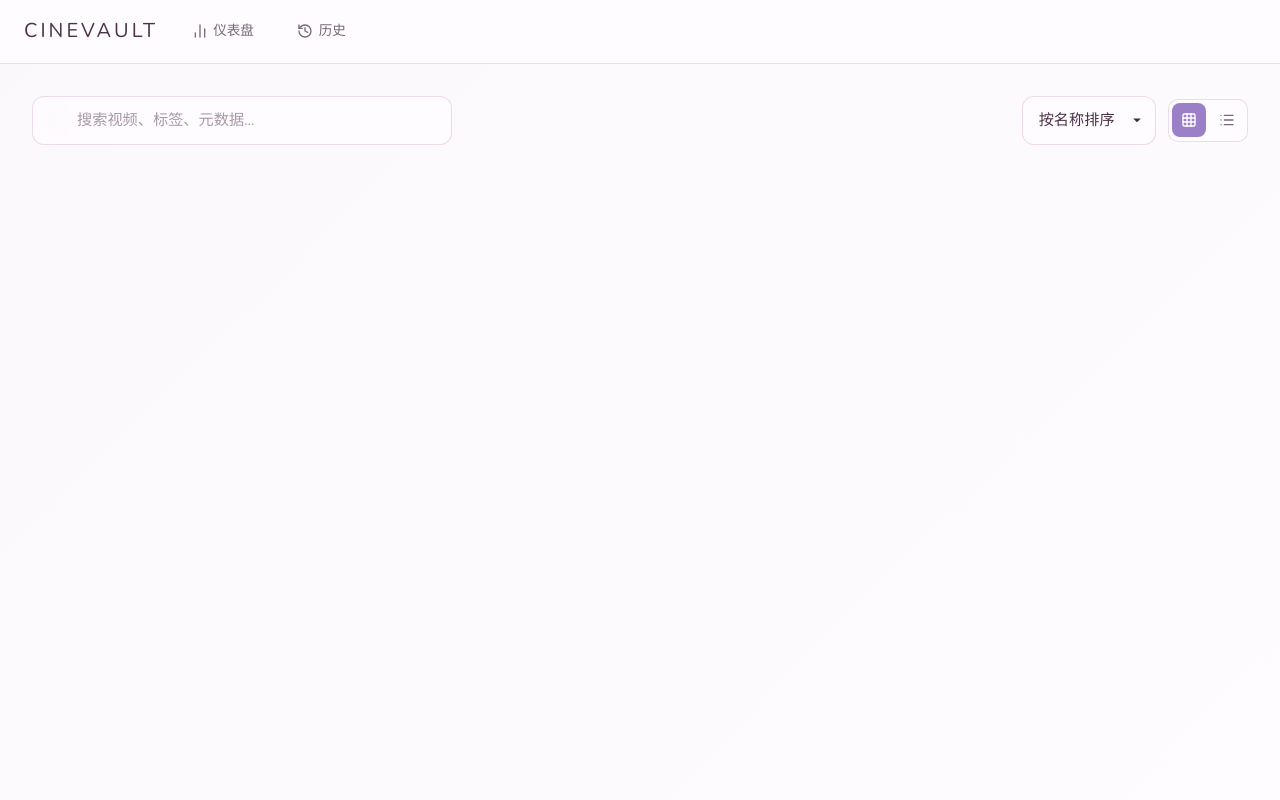
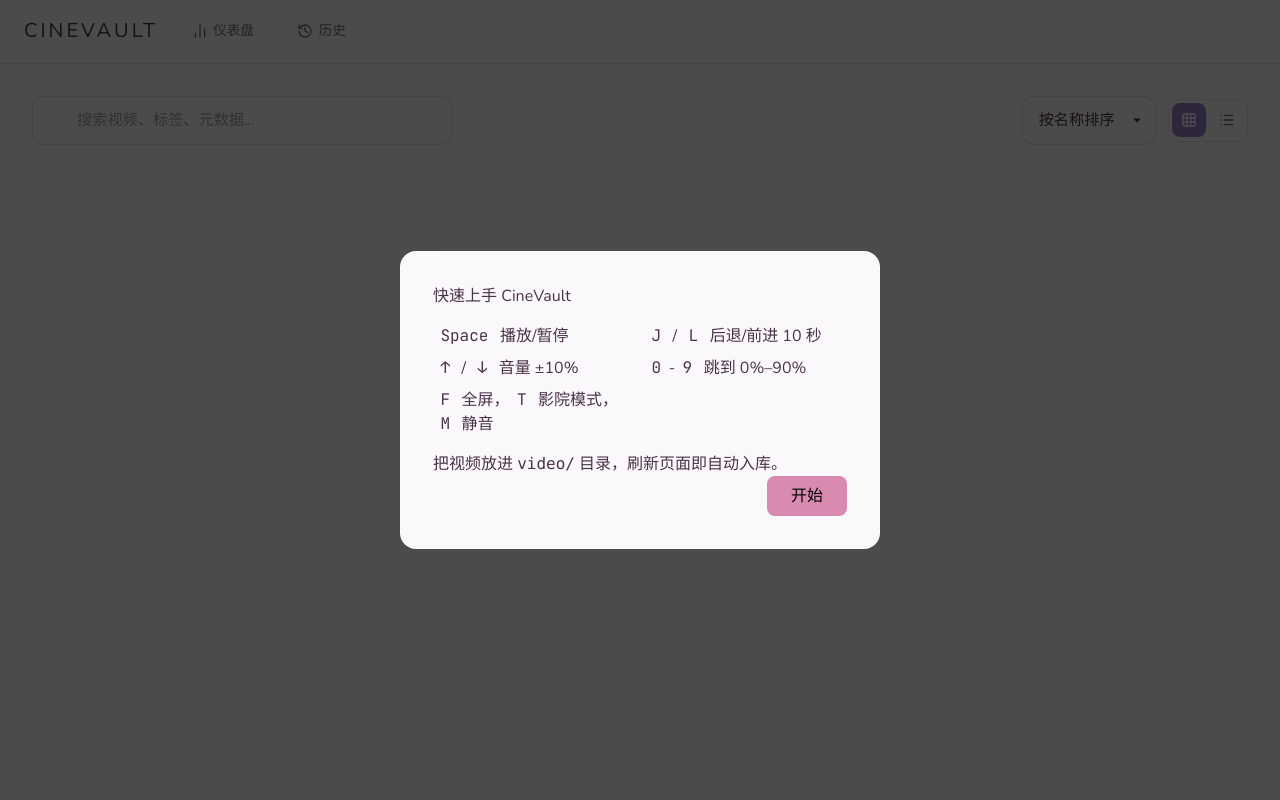
Before and after one commit to Kinder-song/Cinevault, a Flask app: template templates/index.html in a window 1280 px wide. Run offline with Flask 3, Linux system fonts and the light colour scheme; the template is opened without the code that fills it, so the values that code supplies are empty; some libraries are stand-ins or nearby versions.

Commit message:
feat(onboarding): show keyboard shortcuts on first visit
Dismissible via close button, overlay click, or Escape. Uses
localStorage so it only shows once per browser. Does not show
during forced password change.

```diff
--- a/static/css/player.css
+++ b/static/css/player.css
@@ -1139,3 +1139,36 @@
     outline: 2px solid var(--accent-lavender, #89b4e8);
     outline-offset: 2px;
 }
+
+/* ==================== Onboarding Overlay (Plan 5 Task 6) ==================== */
+.onboarding-overlay {
+    position: fixed; inset: 0;
+    background: rgba(0, 0, 0, 0.7);
+    display: flex; align-items: center; justify-content: center;
+    z-index: 2000;
+}
+.onboarding-modal {
+    background: var(--bg-deep, #1a1a1a);
+    border: 1px solid rgba(255, 255, 255, 0.1);
+    border-radius: 16px;
+    padding: 2rem; max-width: 480px;
+    color: var(--text-primary, #fff);
+}
+.onboarding-tips {
+    list-style: none; padding: 0;
+    display: grid; grid-template-columns: 1fr 1fr; gap: 0.5rem;
+    margin: 1rem 0;
+}
+.onboarding-tips kbd {
+    background: rgba(255, 255, 255, 0.1);
+    border: 1px solid rgba(255, 255, 255, 0.2);
+    border-radius: 4px;
+    padding: 0 0.4rem;
+    font-family: 'JetBrains Mono', monospace;
+}
+.onboarding-close {
+    background: var(--accent-pink, #ec4899);
+    color: #000; border: none;
+    border-radius: 8px; padding: 0.5rem 1.5rem;
+    cursor: pointer; float: right;
+}
--- a/static/js/main.js
+++ b/static/js/main.js
@@ -5,6 +5,7 @@
 import { toggleTagEditor, deleteTag } from './modules/tags.js';
 import { initVideoErrorHandling } from './modules/video_errors.js';
 import { initLightboxDelegation } from './modules/lightbox_wiring.js';
+import { maybeShowOnboarding } from './modules/onboarding.js';
 import './modules/tags.js';
 
 // Auto-attach CSRF token to all fetch requests
@@ -55,6 +56,11 @@
         initVideoErrorHandling();
         initLightboxDelegation();
     }
+
+    // Show onboarding on first visit (not first-login forced password change)
+    if (!window.location.search.includes('first_login=1')) {
+        maybeShowOnboarding();
+    }
 });
 
 window.showToast = showToast;
--- /dev/null
+++ b/static/js/modules/onboarding.js
@@ -0,0 +1,42 @@
+const STORAGE_KEY = 'cinevault-onboarded';
+
+export function maybeShowOnboarding() {
+    if (localStorage.getItem(STORAGE_KEY)) return;
+    const overlay = document.createElement('div');
+    overlay.className = 'onboarding-overlay';
+    overlay.setAttribute('role', 'dialog');
+    overlay.setAttribute('aria-modal', 'true');
+    overlay.setAttribute('aria-labelledby', 'onboarding-title');
+    overlay.innerHTML = `
+        <div class="onboarding-modal">
+            <h2 id="onboarding-title">快速上手 CineVault</h2>
+            <ul class="onboarding-tips">
+                <li><kbd>Space</kbd> 播放/暂停</li>
+                <li><kbd>J</kbd> / <kbd>L</kbd> 后退/前进 10 秒</li>
+                <li><kbd>↑</kbd> / <kbd>↓</kbd> 音量 ±10%</li>
+                <li><kbd>0</kbd>-<kbd>9</kbd> 跳到 0%–90%</li>
+                <li><kbd>F</kbd> 全屏，<kbd>T</kbd> 影院模式，<kbd>M</kbd> 静音</li>
+            </ul>
+            <p>把视频放进 <code>video/</code> 目录，刷新页面即自动入库。</p>
+            <button class="onboarding-close">开始</button>
+        </div>
+    `;
+    document.body.appendChild(overlay);
+    overlay.querySelector('.onboarding-close').addEventListener('click', () => {
+        localStorage.setItem(STORAGE_KEY, '1');
+        overlay.remove();
+    });
+    overlay.addEventListener('click', (e) => {
+        if (e.target === overlay) {
+            localStorage.setItem(STORAGE_KEY, '1');
+            overlay.remove();
+        }
+    });
+    document.addEventListener('keydown', function escClose(e) {
+        if (e.key === 'Escape') {
+            localStorage.setItem(STORAGE_KEY, '1');
+            overlay.remove();
+            document.removeEventListener('keydown', escClose);
+        }
+    });
+}
```
